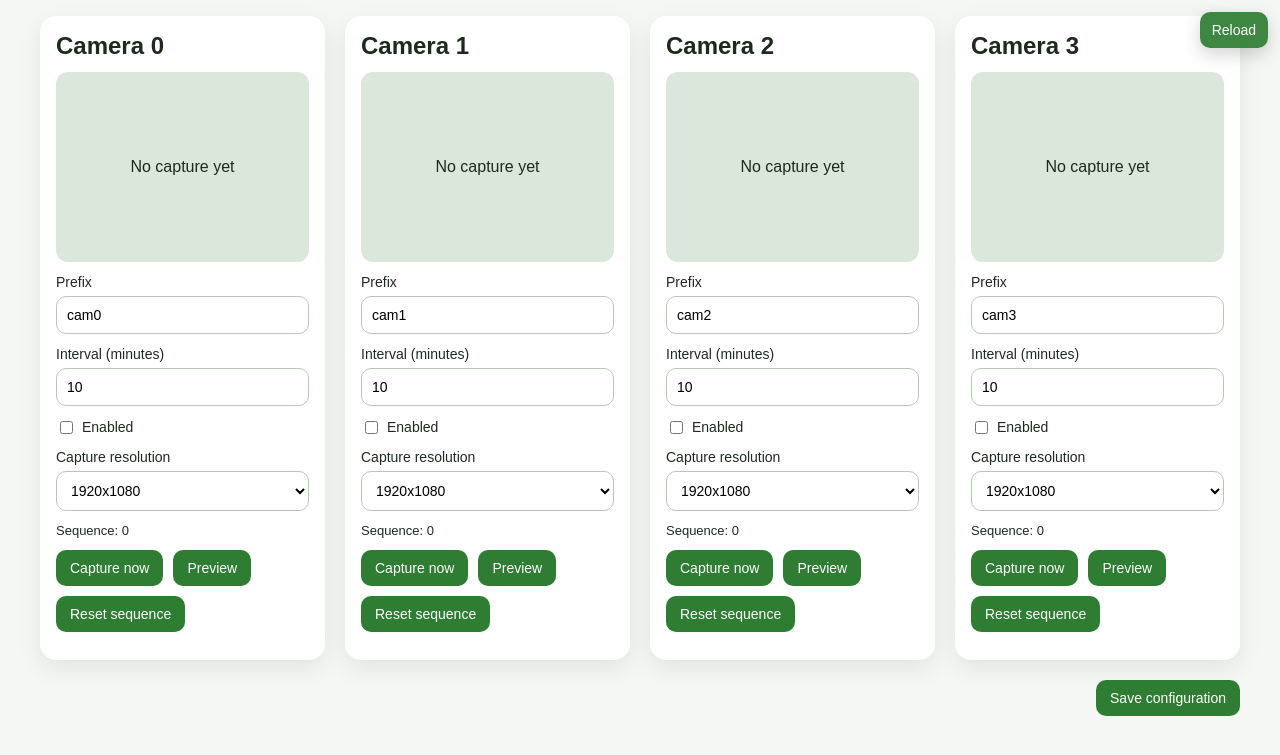
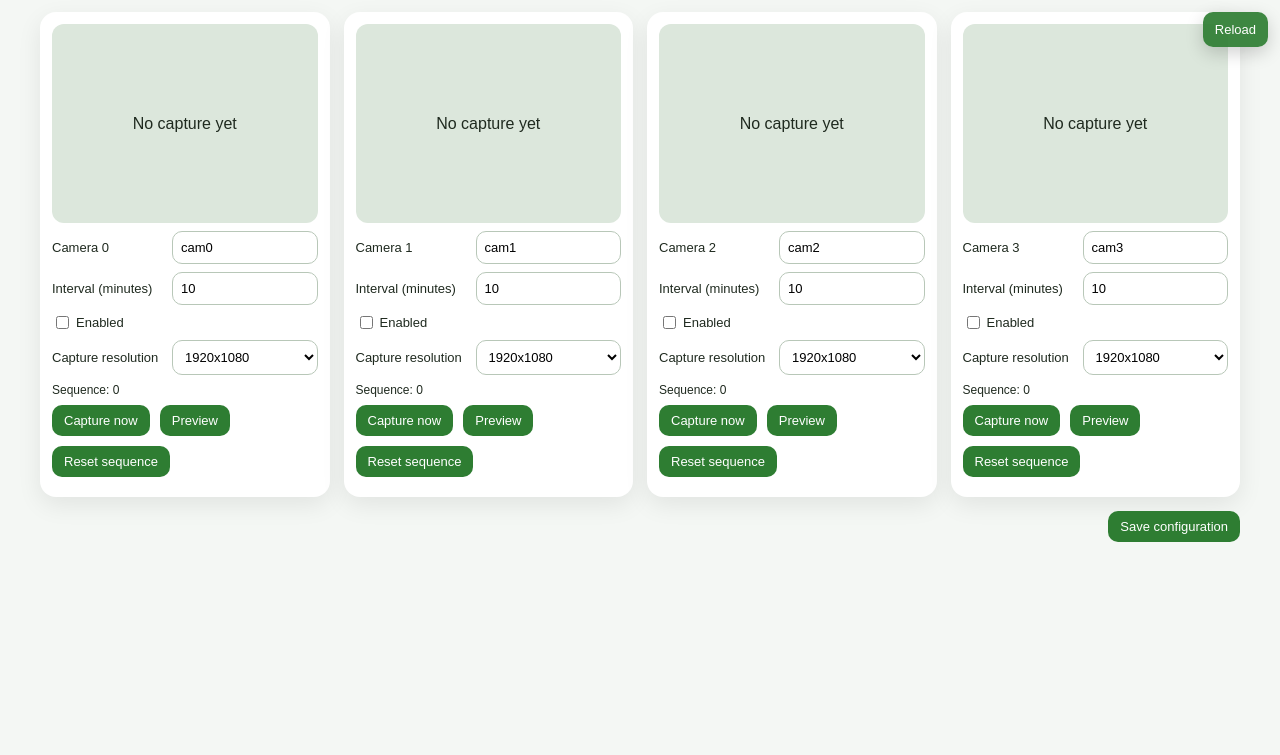
Before and after one commit to rjpg/photo-plant, a Flask app: page / in a window 1280 px wide. Shown: the top 755 px of the page. Run offline with Flask 3, Linux system fonts and the light colour scheme.

Commit message:
Polish dashboard sync and compact layout

```diff
--- a/app.py
+++ b/app.py
@@ -6,7 +6,6 @@ import threading
 import time
 from dataclasses import asdict, dataclass
 from pathlib import Path
-from typing import Dict
 
 from flask import Flask, Response, jsonify, redirect, render_template, request, send_from_directory, url_for
 
@@ -46,8 +45,9 @@ def ensure_dirs() -> None:
     PREVIEWS_DIR.mkdir(exist_ok=True)
 
 
-def default_config() -> Dict[str, Dict[str, CameraConfig]]:
+def default_config() -> dict:
     return {
+        "config_revision": 0,
         "cameras": {
             str(camera_id): asdict(CameraConfig(prefix=f"cam{camera_id}")) for camera_id in CAMERA_IDS
         }
@@ -70,6 +70,9 @@ def load_config() -> dict:
         return raw
 
     changed = False
+    if "config_revision" not in raw:
+        raw["config_revision"] = 0
+        changed = True
     raw.setdefault("cameras", {})
     for camera_id in CAMERA_IDS:
         key = str(camera_id)
@@ -100,8 +103,21 @@ def capture_directory(prefix: str) -> Path:
 
 
 def latest_capture_name(prefix: str) -> str | None:
-    files = sorted(capture_directory(prefix).glob("*.jpg"), key=lambda path: path.stat().st_mtime, reverse=True)
-    return files[0].name if files else None
+    files = list(capture_directory(prefix).glob("*.jpg"))
+    if not files:
+        return None
+    return max(files, key=lambda path: path.stat().st_mtime).name
+
+
+def parse_interval_minutes(value: str | int | None) -> int:
+    try:
+        return max(1, int(value or 10))
+    except (TypeError, ValueError):
+        return 10
+
+
+def normalize_capture_resolution(value: str | None) -> str:
+    return value if value in CAPTURE_RESOLUTIONS else DEFAULT_CAPTURE_RESOLUTION
 
 
 def capture_image(camera_id: int, output_path: Path, width: int, height: int) -> subprocess.CompletedProcess:
@@ -192,8 +208,8 @@ def capture_sequence(camera_id: int, config: dict) -> tuple[bool, str | None, st
     camera["sequence"] += 1
     filename = f"{camera['prefix']}_{camera['sequence']:06d}.jpg"
     output_path = capture_directory(camera["prefix"]) / filename
-    resolution = camera.get("capture_resolution", DEFAULT_CAPTURE_RESOLUTION)
-    width, height = CAPTURE_RESOLUTIONS.get(resolution, CAPTURE_RESOLUTIONS[DEFAULT_CAPTURE_RESOLUTION])
+    resolution = normalize_capture_resolution(camera.get("capture_resolution"))
+    width, height = CAPTURE_RESOLUTIONS[resolution]
     result = capture_image(camera_id, output_path, width, height)
     if result.returncode != 0:
         camera["sequence"] -= 1
@@ -268,7 +284,7 @@ def index():
                 "interval_minutes": camera["interval_minutes"],
                 "enabled": camera["enabled"],
                 "sequence": camera["sequence"],
-                "capture_resolution": camera.get("capture_resolution", DEFAULT_CAPTURE_RESOLUTION),
+                "capture_resolution": normalize_capture_resolution(camera.get("capture_resolution")),
                 "latest_capture": latest_capture_name(camera["prefix"]),
             }
         )
@@ -289,11 +305,10 @@ def update_config():
         enabled = request.form.get(f"enabled_{camera_id}") == "on"
         capture_resolution = request.form.get(f"capture_resolution_{camera_id}", DEFAULT_CAPTURE_RESOLUTION)
         config["cameras"][key]["prefix"] = prefix
-        config["cameras"][key]["interval_minutes"] = max(1, int(interval or "10"))
+        config["cameras"][key]["interval_minutes"] = parse_interval_minutes(interval)
         config["cameras"][key]["enabled"] = enabled
-        config["cameras"][key]["capture_resolution"] = (
-            capture_resolution if capture_resolution in CAPTURE_RESOLUTIONS else DEFAULT_CAPTURE_RESOLUTION
-        )
+        config["cameras"][key]["capture_resolution"] = normalize_capture_resolution(capture_resolution)
+    config["config_revision"] = int(config.get("config_revision", 0)) + 1
     save_config(config)
     return redirect(url_for("index"))
 
@@ -352,7 +367,7 @@ def health():
 
 @app.get("/latest-captures")
 def latest_captures():
-    """Return the latest capture info for all cameras"""
+    """Return the latest capture and config info for all cameras"""
     config = load_config()
     captures = {}
     for camera_id in CAMERA_IDS:
@@ -362,8 +377,14 @@ def latest_captures():
             "prefix": camera["prefix"],
             "filename": latest,
             "sequence": camera["sequence"],
+            "enabled": camera["enabled"],
+            "interval_minutes": camera["interval_minutes"],
+            "capture_resolution": normalize_capture_resolution(camera.get("capture_resolution")),
         }
-    return jsonify(captures)
+    return jsonify({
+        "config_revision": int(config.get("config_revision", 0)),
+        "cameras": captures,
+    })
 
 
 if __name__ == "__main__":
--- a/static/style.css
+++ b/static/style.css
@@ -18,27 +18,23 @@ body {
 .page {
   max-width: 1200px;
   margin: 0 auto;
-  padding: 16px 24px 24px;
+  padding: 12px 20px 20px;
 }
 
 .camera-grid {
   display: grid;
   grid-template-columns: repeat(auto-fit, minmax(260px, 1fr));
-  gap: 20px;
+  gap: 14px;
 }
 
 .camera-card {
   background: #ffffff;
   border-radius: 16px;
-  padding: 16px;
+  padding: 12px;
   box-shadow: 0 8px 24px rgba(0, 0, 0, 0.08);
   display: flex;
   flex-direction: column;
-  gap: 12px;
-}
-
-.camera-card h2 {
-  margin: 0;
+  gap: 8px;
 }
 
 .camera-image,
@@ -58,17 +54,33 @@ body {
 label {
   display: flex;
   flex-direction: column;
-  gap: 6px;
-  font-size: 14px;
+  gap: 4px;
+  font-size: 13px;
+}
+
+.field-row {
+  flex-direction: row;
+  align-items: center;
+  gap: 8px;
+}
+
+.field-row span {
+  flex: 0 0 112px;
+}
+
+.field-row input,
+.field-row select {
+  flex: 1 1 auto;
+  min-width: 0;
 }
 
 input[type="text"],
 input[type="number"],
 select {
-  padding: 10px;
+  padding: 8px;
   border: 1px solid #b8c7b8;
   border-radius: 10px;
-  font-size: 14px;
+  font-size: 13px;
   background: #ffffff;
 }
 
@@ -89,8 +101,8 @@ button {
   border-radius: 10px;
   background: #2e7d32;
   color: white;
-  padding: 10px 14px;
-  font-size: 14px;
+  padding: 8px 12px;
+  font-size: 13px;
   cursor: pointer;
 }
 
@@ -100,7 +112,7 @@ button:hover {
 
 .meta,
 .status {
-  font-size: 13px;
+  font-size: 12px;
 }
 
 .preview {
--- a/templates/index.html
+++ b/templates/index.html
@@ -12,21 +12,19 @@
       <form method="post" action="{{ url_for('update_config') }}" class="camera-grid">
         {% for camera in cameras %}
         <section class="camera-card" id="camera-{{ camera.id }}-card">
-          <h2>Camera {{ camera.id }}</h2>
-
           {% if camera.latest_capture %}
           <img id="camera-{{ camera.id }}-image" class="camera-image" src="{{ url_for('serve_capture', prefix=camera.prefix, filename=camera.latest_capture) }}" alt="Latest capture for camera {{ camera.id }}" onclick="openCaptureModal({{ camera.id }})">
           {% else %}
           <div id="camera-{{ camera.id }}-placeholder" class="camera-placeholder">No capture yet</div>
           {% endif %}
 
-          <label>
-            Prefix
+          <label class="field-row">
+            <span>Camera {{ camera.id }}</span>
             <input type="text" name="prefix_{{ camera.id }}" value="{{ camera.prefix }}">
           </label>
 
-          <label>
-            Interval (minutes)
+          <label class="field-row">
+            <span>Interval (minutes)</span>
             <input type="number" min="1" name="interval_{{ camera.id }}" value="{{ camera.interval_minutes }}">
           </label>
 
@@ -35,8 +33,8 @@
             Enabled
           </label>
 
-          <label>
-            Capture resolution
+          <label class="field-row">
+            <span>Capture resolution</span>
             <select name="capture_resolution_{{ camera.id }}">
               {% for resolution in capture_resolutions %}
               <option value="{{ resolution }}" {% if camera.capture_resolution == resolution %}selected{% endif %}>{{ resolution }}</option>
@@ -83,6 +81,7 @@
       let modalMode = null
       let modalPreviewCameraId = null
       let lastCaptures = {}
+      let lastConfigRevision = null
 
       function ensureCameraImage(cameraId) {
         let imageEl = document.querySelector(`#camera-${cameraId}-image`)
@@ -108,13 +107,35 @@
       async function pollLatestCaptures() {
         try {
           const response = await fetch('/latest-captures')
-          const captures = await response.json()
+          const payload = await response.json()
+          const captures = payload.cameras
+          const configRevisionChanged = lastConfigRevision !== null && payload.config_revision !== lastConfigRevision
+          lastConfigRevision = payload.config_revision
 
           // Update each camera card if there's a new capture
           for (const cameraId in captures) {
             const data = captures[cameraId]
             const sequenceEl = document.querySelector(`#camera-${cameraId}-sequence`)
             const previous = lastCaptures[cameraId]
+            const prefixInput = document.querySelector(`input[name="prefix_${cameraId}"]`)
+            const intervalInput = document.querySelector(`input[name="interval_${cameraId}"]`)
+            const enabledInput = document.querySelector(`input[name="enabled_${cameraId}"]`)
+            const resolutionInput = document.querySelector(`select[name="capture_resolution_${cameraId}"]`)
+
+            if (configRevisionChanged) {
+              if (prefixInput) {
+                prefixInput.value = data.prefix
+              }
+              if (intervalInput) {
+                intervalInput.value = data.interval_minutes
+              }
+              if (enabledInput) {
+                enabledInput.checked = data.enabled
+              }
+              if (resolutionInput) {
+                resolutionInput.value = data.capture_resolution
+              }
+            }
 
             if (sequenceEl) {
               sequenceEl.textContent = `Sequence: ${data.sequence}`
@@ -201,21 +222,6 @@
         if (payload.success) {
           window.location.reload()
         }
-      }
-
-      async function previewCamera(cameraId) {
-        const status = document.getElementById(`status-${cameraId}`)
-        const img = document.getElementById(`preview-${cameraId}`)
-        status.textContent = 'Capturing preview...'
-        const response = await fetch(`/preview/${cameraId}`, { method: 'POST' })
-        const payload = await response.json()
-        if (!payload.success) {
-          status.textContent = `Error: ${payload.error}`
-          return
-        }
-        img.src = `/previews/${payload.image}?t=${Date.now()}`
-        img.style.display = 'block'
-        status.textContent = 'Preview updated'
       }
 
       function togglePreview(cameraId) {
```
